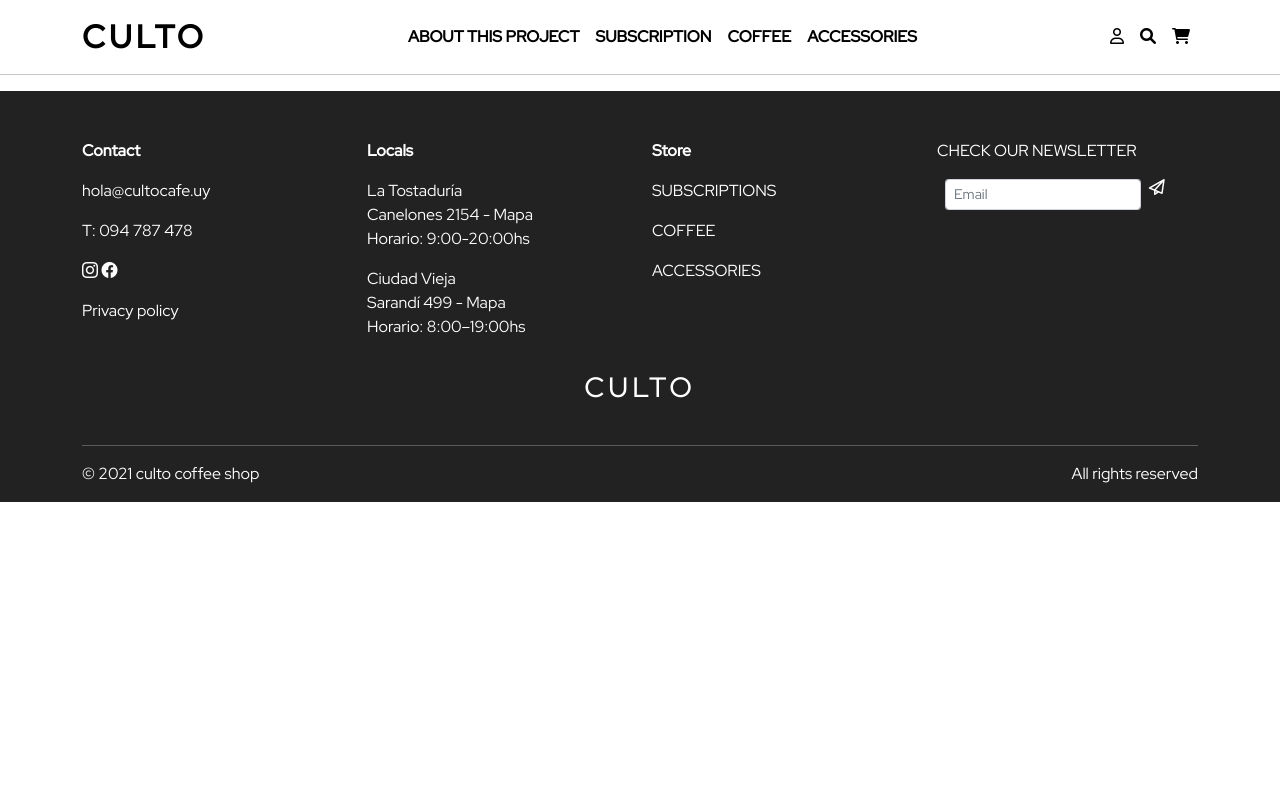
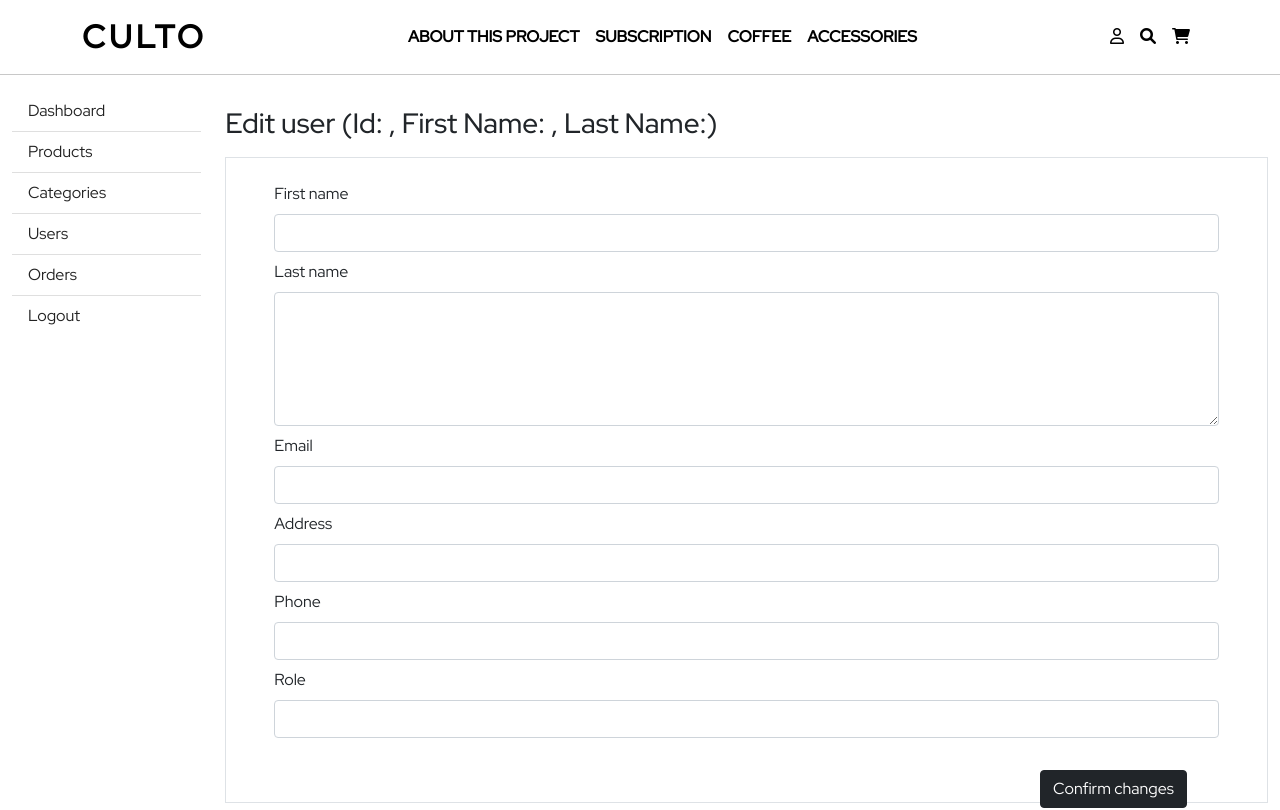
Before and after one commit to FelipeCabreraB/E-commerce-Front, a React (Create React App) app: page /admin/users/edit/1 in a window 1280 px wide. Shown: the top 810 px of the page. Built offline with nearby package versions, Linux system fonts and the light colour scheme; no server answers.

Commit message:
Admin user edit

```diff
--- a/src/App.jsx
+++ b/src/App.jsx
@@ -23,6 +23,7 @@ import AdminOrder from "./components/AdminOrder";
 import AdminUser from "./components/AdminUser";
 import AddNewProduct from "./pages/AddNewProduct";
 import EditProduct from "./pages/EditProduct";
+import EditUser from "./pages/EditUser";
 
 function App() {
   return (
@@ -63,6 +64,7 @@ function App() {
             element={<EditProduct />}
           />
           <Route path="/admin/product/create" element={<AddNewProduct />} />
+          <Route path="/admin/users/edit/:userId" element={<EditUser />} />
         </Routes>
 
         <Footer />
--- a/src/components/AdminUser.jsx
+++ b/src/components/AdminUser.jsx
@@ -4,6 +4,7 @@ import { Row, Col, Container } from "react-bootstrap";
 import { Button, Table } from "react-bootstrap";
 import { useEffect, useState } from "react";
 import AdminMenu from "./AdminMenu";
+import { Link } from "react-router-dom";
 
 function AdminProduct() {
   const [users, setUsers] = useState([]);
@@ -24,6 +25,7 @@ function AdminProduct() {
     };
     getcategories();
   }, []);
+
   return (
     <div>
       <Container fluid className="py-3  ">
@@ -45,7 +47,9 @@ function AdminProduct() {
                   <th>Last Name</th>
                   <th>Role</th>
                   <th>Email</th>
-                  <th>Completed Orders</th>
+                  <th>Address</th>
+                  <th>Phone</th>
+                  {/* <th>Completed Orders</th> */}
                   <th>Actions</th>
                 </tr>
               </thead>
@@ -57,12 +61,15 @@ function AdminProduct() {
                     <td>{user.lastname}</td>
                     <td>{user.role}</td>
                     <td>{user.email}</td>
-                    <td>{user.completedOrders}</td>
-
+                    <td>{user.address}</td>
+                    <td>{user.phone}</td>
+                    {/* <td>{user.completedOrders}</td> */}
                     <td>
-                      <Button className="btn btn-warning me-2">
-                        <i class="far fa-edit"></i>
-                      </Button>
+                      <Link to={`/admin/users/edit/${user.id}`}>
+                        <Button className="btn btn-warning me-2">
+                          <i class="far fa-edit"></i>
+                        </Button>
+                      </Link>
                       <Button className="btn btn-danger">
                         <i class="far fa-trash-alt"></i>
                       </Button>
--- a/src/pages/AdminPage.jsx
+++ b/src/pages/AdminPage.jsx
@@ -6,8 +6,8 @@ import { Bar, Line, Pie } from "react-chartjs-2";
 function AdminPage() {
   return (
     <div className="admin-page">
-      <Container>
-        <Row className="my-3">
+      <Container fluid className="py-3  ">
+        <Row>
           {/* Menu */}
           <Col xs={12} md={2}>
             <div className="sticky-top">
--- /dev/null
+++ b/src/pages/EditUser.jsx
@@ -0,0 +1,196 @@
+import { Container, Row, Col, Button } from "react-bootstrap";
+import { useState, useEffect } from "react";
+import AdminMenu from "../components/AdminMenu";
+import { useParams } from "react-router";
+import axios from "axios";
+
+function EditUser() {
+  const [user, setUser] = useState({});
+  const [successMessage, setSuccessMessage] = useState("");
+  const [errorMessage, setErrorMessage] = useState("");
+  const params = useParams();
+  const [firstname, setFirstname] = useState("");
+  const [lastname, setLastname] = useState("");
+  const [email, setEmail] = useState("");
+  const [address, setAddress] = useState("");
+  const [phone, setPhone] = useState("");
+  const [role, setRole] = useState("");
+
+  useEffect(() => {
+    const getUser = async () => {
+      try {
+        const response = await axios.get(
+          `${process.env.REACT_APP_URL_ADMIN_BACKEND}/users/${params.userId}`,
+          {
+            headers: { "Content-Type": "application/json" },
+          }
+        );
+        setUser(response.data);
+        setFirstname(response.data.firstna);
+        setLastname(response.data.lastname);
+        setEmail(response.data.email);
+        setAddress(response.data.address);
+        setPhone(response.data.phone);
+        setRole(response.data.role);
+      } catch (error) {
+        console.log(error);
+      }
+    };
+    getUser();
+  }, []);
+
+  const handleUpdate = async (ev) => {
+    ev.preventDefault();
+    try {
+      const response = await axios.patch(
+        `${process.env.REACT_APP_URL_ADMIN_BACKEND}/users/update`,
+        {
+          data: {
+            id: params.userId,
+            firstname,
+            lastname,
+            email,
+            address,
+            phone,
+            role,
+          },
+          headers: { "Content-Type": "application/json" },
+        }
+      );
+      if (response.data.success) {
+        setSuccessMessage(response.data.success);
+      }
+      if (response.data.error) {
+        setErrorMessage(response.data.error);
+      }
+    } catch (error) {
+      console.log(error);
+    }
+  };
+
+  return (
+    <div>
+      <Container fluid className="py-3  ">
+        <Row>
+          <Col sm={12} md={2}>
+            <AdminMenu />
+          </Col>
+          <Col className="myAccountResponsive" sm={12} md={10}>
+            <h3 className="my-3">
+              Edit user (Id: <strong>{user.id}</strong>, First Name:{" "}
+              <strong>{user.firstname}</strong>, Last Name:
+              <strong>{user.lastname}</strong>)
+            </h3>
+            <form
+              className="border px-5 pb-5 pt-3"
+              onSubmit={(ev) => handleUpdate(ev)}
+            >
+              <label className="form-label mt-2" htmlFor="firstname">
+                First name
+              </label>
+              <input
+                className="form-control"
+                type="text"
+                id="firstname"
+                name="firstname"
+                value={firstname}
+                onChange={(ev) => setFirstname(ev.target.value)}
+                required
+              />
+              <label className="form-label mt-2" htmlFor="lastname">
+                Last name
+              </label>
+              <textarea
+                class="form-control"
+                name="lastname"
+                id="lastname"
+                cols="60"
+                rows="5"
+                value={lastname}
+                onChange={(ev) => setLastname(ev.target.value)}
+              ></textarea>
+
+              <div>
+                <label className="form-label mt-2" htmlFor="email">
+                  Email
+                </label>
+                <input
+                  className="form-control"
+                  type="text"
+                  id="email"
+                  name="email"
+                  value={email}
+                  onChange={(ev) => setEmail(ev.target.value)}
+                  required
+                />
+              </div>
+
+              <div>
+                <label className="form-label mt-2" htmlFor="address">
+                  Address
+                </label>
+                <input
+                  className="form-control"
+                  type="text"
+                  id="address"
+                  name="address"
+                  value={address}
+                  onChange={(ev) => setAddress(ev.target.value)}
+                  required
+                />
+              </div>
+
+              <div>
+                <label className="form-label mt-2" htmlFor="phone">
+                  Phone
+                </label>
+                <input
+                  className="form-control"
+                  type="text"
+                  id="phone"
+                  name="phone"
+                  value={phone}
+                  onChange={(ev) => setPhone(ev.target.value)}
+                  required
+                />
+              </div>
+
+              <div>
+                <label className="form-label mt-2" htmlFor="role">
+                  Role
+                </label>
+                <input
+                  className="form-control"
+                  type="text"
+                  id="role"
+                  name="role"
+                  value={role}
+                  onChange={(ev) => setRole(ev.target.value)}
+                  required
+                />
+              </div>
+
+              <Button
+                type="submit"
+                variant="dark"
+                style={{ float: "right", margin: "2rem" }}
+              >
+                Confirm changes
+              </Button>
+              <p className="text-success text-center">
+                {" "}
+                <strong>{successMessage}</strong>{" "}
+              </p>
+              <p className="text-danger text-center">
+                {" "}
+                <strong>{errorMessage}</strong>{" "}
+              </p>
+            </form>
+          </Col>
+        </Row>
+      </Container>
+    </div>
+  );
+}
+
+export default EditUser;
```
